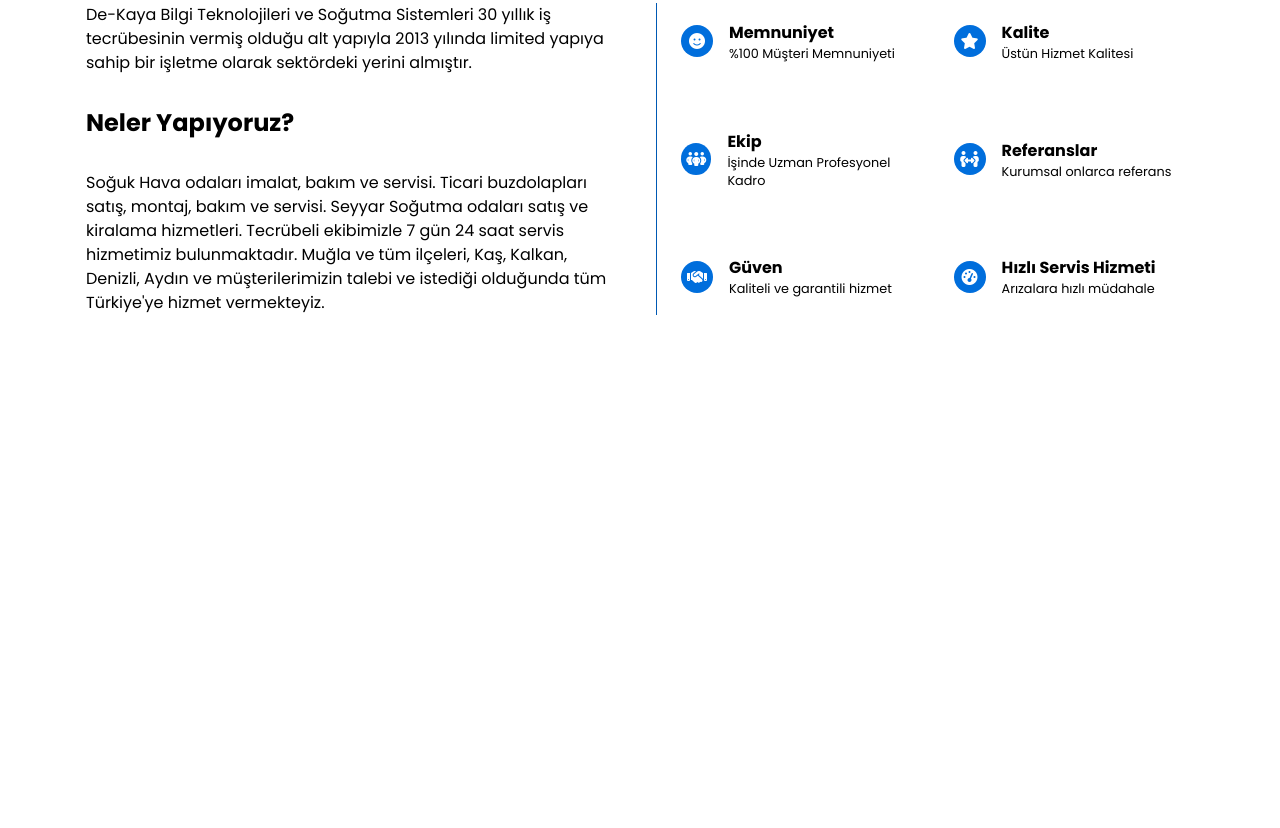
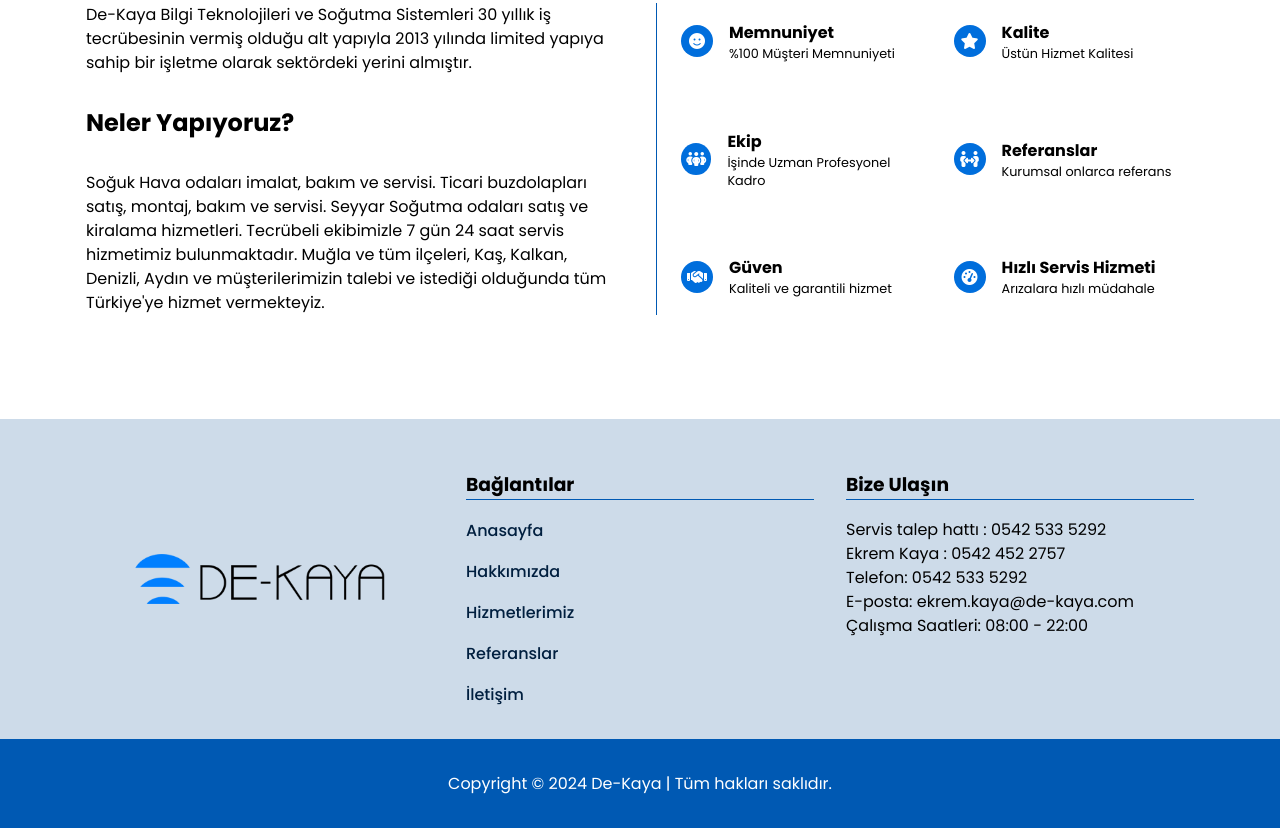
Before and after one commit to erdemkaya07/dekaya-web-site-with-scss, a plain HTML site: page index.html in a window 1280 px wide. Shown: the part 2145-2973 px from the top of the page. Before the commit the page ends 2492 px from the top, so only its background shows below. Drawn offline with Linux system fonts and the light colour scheme.

Commit message:
Footer design

```diff
--- a/css/style.css
+++ b/css/style.css
@@ -139,6 +139,22 @@
  }
  /* Our Us Section END */
 
+ /* Footer Links Start */
+.footerDetails {
+  @media (width < 992px) {
+    display: flex;
+    flex-direction: column;
+  }
+  img {
+    width: 75%;
+  }
+  .footerLinks,
+  .footerContact {
+    h3 {
+      border-bottom: 1px solid var(--color-primary-dark);
+    }
+  }
+}
 /* Animations */
 
 @keyframes move {
--- a/index.html
+++ b/index.html
@@ -255,7 +255,7 @@
         </div>
       </section>
 
-      <section id="ourUs" class="ourUs">
+      <section id="ourUs" class="ourUs pb-8">
         <div class="container">
           <div class="sectionHeader text-center pb-5">
             <h1 class="pb-1">Hakkımızda</h1>
@@ -272,10 +272,10 @@
               <p>
                 Soğuk Hava odaları imalat, bakım ve servisi. Ticari buzdolapları
                 satış, montaj, bakım ve servisi. Seyyar Soğutma odaları satış ve
-                kiralama hizmetleri. Tecrübeli ekibimizle 7 gün 24 saat servis hizmetimiz
-                bulunmaktadır. Muğla ve tüm ilçeleri, Kaş, Kalkan, Denizli,
-                Aydın ve müşterilerimizin talebi ve istediği olduğunda tüm
-                Türkiye'ye hizmet vermekteyiz.
+                kiralama hizmetleri. Tecrübeli ekibimizle 7 gün 24 saat servis
+                hizmetimiz bulunmaktadır. Muğla ve tüm ilçeleri, Kaş, Kalkan,
+                Denizli, Aydın ve müşterilerimizin talebi ve istediği olduğunda
+                tüm Türkiye'ye hizmet vermekteyiz.
               </p>
             </div>
             <div class="detailsLeft grid-2fr pl-2">
@@ -338,14 +338,59 @@
                   <p class="fs-08">Arızalara hızlı müdahale</p>
                 </div>
               </div>
-
-
             </div>
           </div>
         </div>
       </section>
     </main>
 
+    <footer id="footer" class="footer ">
+      <section class="footerUp bg-accent ">
+        <div class="container">
+          <div class="footerDetails grid-3fr py-3">
+            <div class="footerImg grid-place-center">
+              <img class="text-center" src="images/dekaya-logo.png" alt="De-Kaya Sogutma Logo">
+            </div>
+            <div class="footerLinks">
+              <h3>Bağlantılar</h3>
+              <ul id="main-menu" class="main-menu flex-direction" aria-label="main menu">
+                <li class="nav-item" aria-label="main menu links">
+                  <a href="#" class="nav-link">Anasayfa</a>
+                </li>
+                <li class="nav-item" aria-label="main menu links">
+                  <a href="#" class="nav-link">Hakkımızda</a>
+                </li>
+                <li class="nav-item" aria-label="main menu links">
+                  <a href="#" class="nav-link">Hizmetlerimiz</a>
+                </li>
+                <li class="nav-item" aria-label="main menu links">
+                  <a href="#" class="nav-link">Referanslar</a>
+                </li>
+                <li class="nav-item" aria-label="main menu links">
+                  <a href="#" class="nav-link">İletişim</a>
+                </li>
+              </ul>
+            </div>
+            <div class="footerContact">
+              <h3>Bize Ulaşın</h3>
+              <ul class="line-height">
+                <li>Servis talep hattı : 0542 533 5292</li>
+                <li>Ekrem Kaya : 0542 452 2757</li>
+                <li>Telefon: 0542 533 5292</li>
+                <li>E-posta: ekrem.kaya@de-kaya.com</li>
+                <li>Çalışma Saatleri: 08:00 - 22:00</li>
+              </ul>
+            </div>
+          </div>
+        </div>
+      </section>
+      <section class="footerDown bg-primary-dark py-3 white text-center">
+        <div class="container">
+          <p>Copyright &copy; <script>document.write(new Date().getFullYear())</script> De-Kaya | Tüm hakları saklıdır.</p>
+        </div>
+      </section>
+    </footer>
+
     <script src="scripts.js"></script>
   </body>
 </html>
--- a/scss/mixins/_mixins_utilities.scss
+++ b/scss/mixins/_mixins_utilities.scss
@@ -42,6 +42,10 @@ li {
   @media (width < 540px) {
     grid-template-columns: 1fr;
   }
+}
+.grid-place-center {
+  display: grid;
+  place-items: center;
 }
 
 .flex {
@@ -169,6 +173,12 @@ li {
 .pb-6 {
   padding-bottom: 3.5rem;
 }
+.pb-7 {
+  padding-bottom: 4rem;
+}
+.pb-8 {
+  padding-bottom: 4.5rem;
+}
 
 /* Margins */
 .mb-0 {
```
Also changed, not shown: css/main.css.
